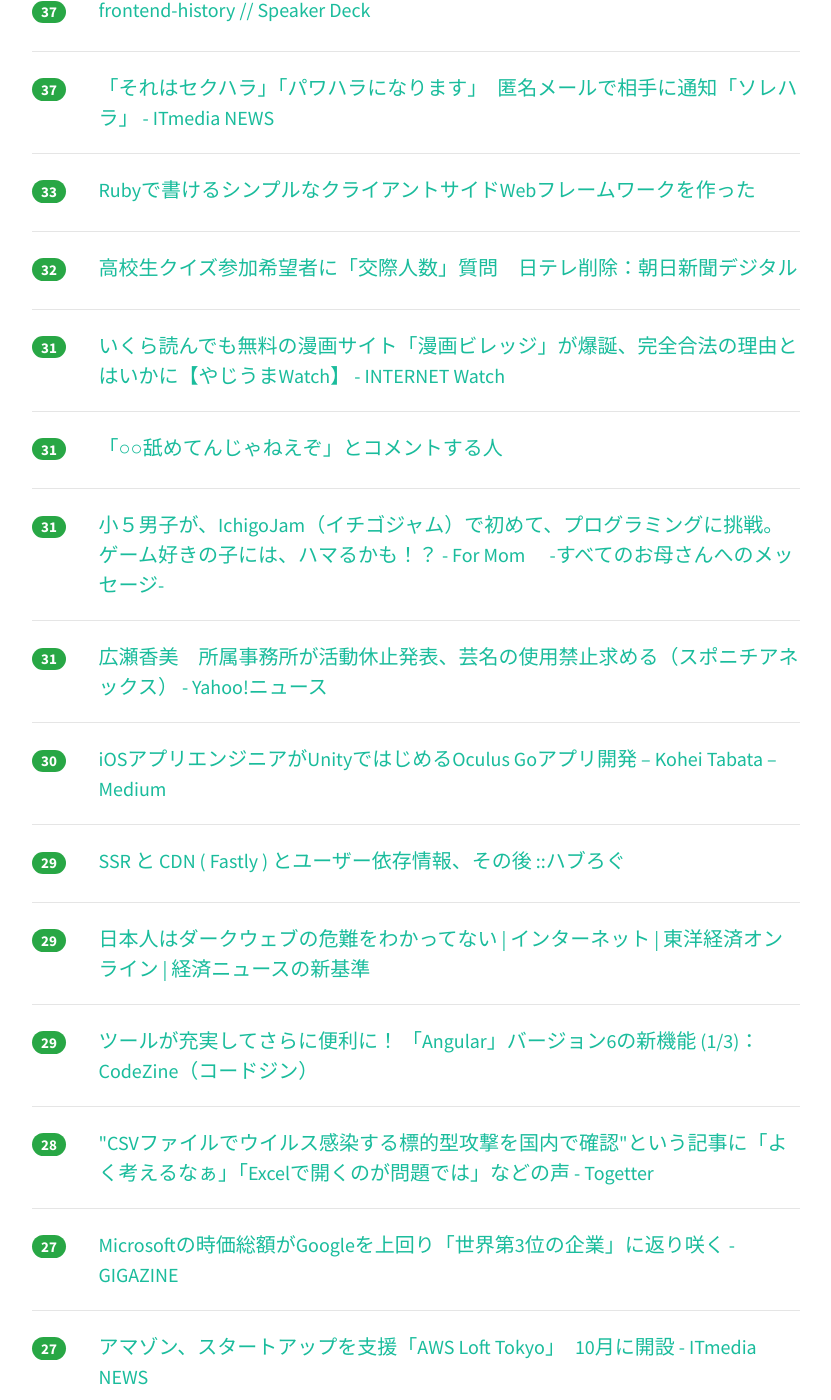
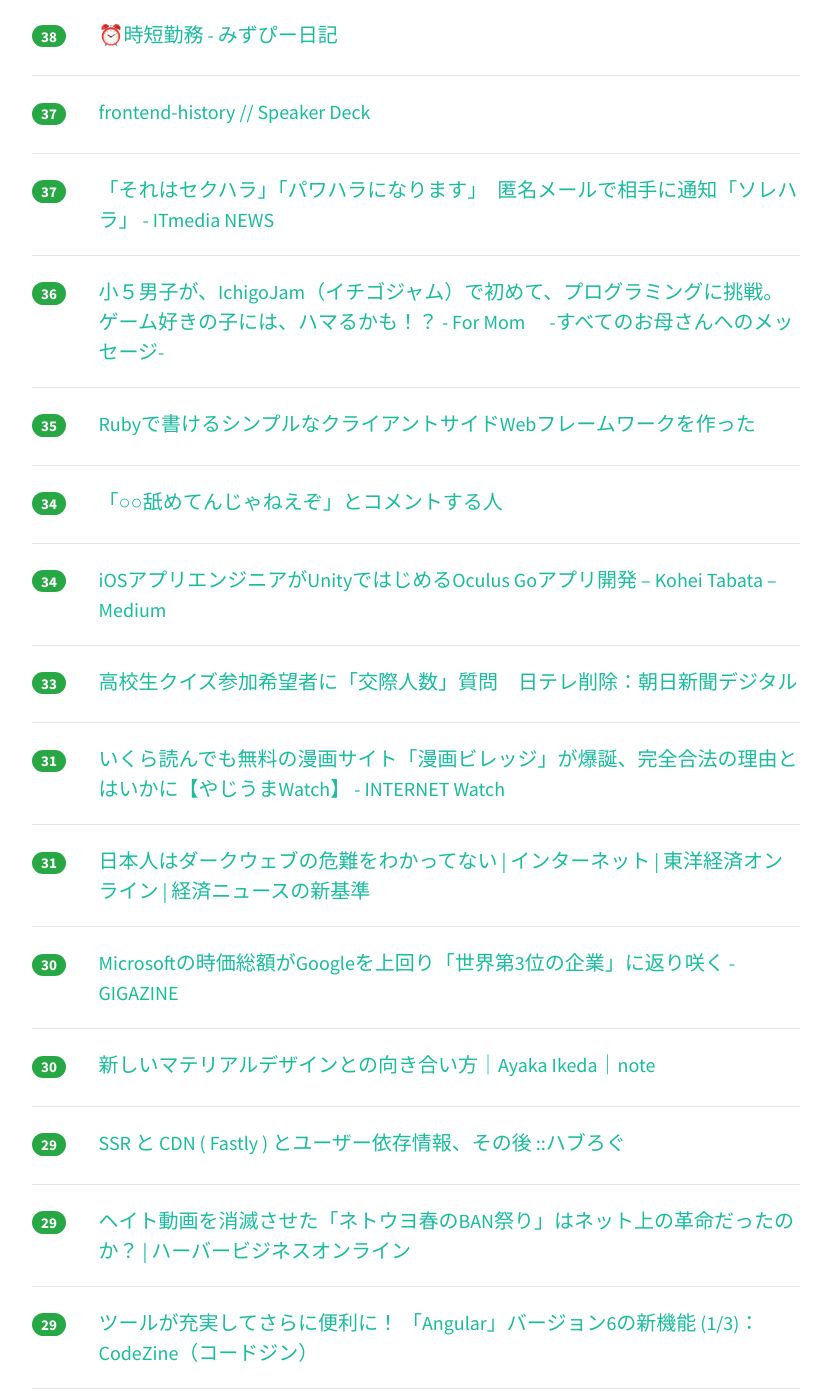
Before and after one commit to yatta47/hatena-matome-site, a Jekyll site: the page built from _posts/2018-05-31-hatena.md, in a window 1280 px wide and 1400 px high, scrolled down 2354 px. Shown: the whole window, without its empty margins (224-1055 px from the left). Built offline with Jekyll 4.4.1, drawn with Linux system fonts in a browser that asks for light colours; nearby versions of some CDN libraries; some of the changed text lies outside the part shown.

Commit message:
Updated 2018-05-31

```diff
--- a/_posts/2018-05-31-hatena.md
+++ b/_posts/2018-05-31-hatena.md
@@ -1,59 +1,74 @@
 ---
 layout: post
 title:  "2018-05-31 はてぶIT"
-date:   2018-05-31 20:01:50
+date:   2018-05-31 21:01:57
 tags: [it-hotentry]
 ---
-50 件のデータあり
+52 件のデータあり
 
 <hr><div class="row">
-<div class="col-1"><span class="badge badge-pill badge-success h2">1285</span></div>
+<div class="col-1"><span class="badge badge-pill badge-success h2">1348</span></div>
 <div class="col-11"><a href='https://amachang.hatenablog.com/entry/we_joined_smartnews' target='_blank'>6 年間の起業を終えて - IT戦記</a></div>
 </div>
 <hr>
 <div class="row">
-<div class="col-1"><span class="badge badge-pill badge-success h2">582</span></div>
+<div class="col-1"><span class="badge badge-pill badge-success h2">616</span></div>
 <div class="col-11"><a href='http://eiki.hatenablog.jp/entry/meteo_fall' target='_blank'>メテオフォール型開発 - 実践ゲーム製作メモ帳2</a></div>
 </div>
 <hr>
 <div class="row">
-<div class="col-1"><span class="badge badge-pill badge-success h2">292</span></div>
+<div class="col-1"><span class="badge badge-pill badge-success h2">378</span></div>
 <div class="col-11"><a href='https://anond.hatelabo.jp/20180529193619' target='_blank'>「個人がアフィリエイトで儲かる時代」の終焉</a></div>
 </div>
 <hr>
 <div class="row">
-<div class="col-1"><span class="badge badge-pill badge-success h2">290</span></div>
+<div class="col-1"><span class="badge badge-pill badge-success h2">343</span></div>
 <div class="col-11"><a href='https://japan.cnet.com/article/35120062/' target='_blank'>PCをクラッシュさせる音響攻撃「ブルーノート」--スピーカから音を流すだけで - CNET Japan</a></div>
 </div>
 <hr>
 <div class="row">
-<div class="col-1"><span class="badge badge-pill badge-success h2">205</span></div>
+<div class="col-1"><span class="badge badge-pill badge-success h2">219</span></div>
 <div class="col-11"><a href='http://twitter.com/yohei_tsushima/status/1001818238194511874' target='_blank'>つしまようへいさんのツイート: "竹中氏、衝撃的な発言。増やす気満々じゃん。 「これ（高度プロフェッショナル制度）を入れていかないと日本経済の明日はないと風に思うんですね。ま</a></div>
 </div>
 <hr>
 <div class="row">
-<div class="col-1"><span class="badge badge-pill badge-success h2">182</span></div>
+<div class="col-1"><span class="badge badge-pill badge-success h2">186</span></div>
 <div class="col-11"><a href='https://amalog.hateblo.jp/entry/kaggle-pandas-tips' target='_blank'>Kaggleで使えるpandasテクニック集 - 天色グラフィティ</a></div>
 </div>
 <hr>
 <div class="row">
-<div class="col-1"><span class="badge badge-pill badge-success h2">126</span></div>
+<div class="col-1"><span class="badge badge-pill badge-success h2">147</span></div>
+<div class="col-11"><a href='https://mattn.kaoriya.net/software/lang/go/20180531104907.htm' target='_blank'>Big Sky :: Go 言語の非同期パターン</a></div>
+</div>
+<hr>
+<div class="row">
+<div class="col-1"><span class="badge badge-pill badge-success h2">131</span></div>
 <div class="col-11"><a href='http://techlife.cookpad.com/entry/2018/05/31/080000' target='_blank'>オフィス・AWS環境をセキュリティ監視するためのログ収集 - クックパッド開発者ブログ</a></div>
 </div>
 <hr>
 <div class="row">
-<div class="col-1"><span class="badge badge-pill badge-success h2">125</span></div>
-<div class="col-11"><a href='https://mattn.kaoriya.net/software/lang/go/20180531104907.htm' target='_blank'>Big Sky :: Go 言語の非同期パターン</a></div>
-</div>
-<hr>
-<div class="row">
-<div class="col-1"><span class="badge badge-pill badge-success h2">101</span></div>
+<div class="col-1"><span class="badge badge-pill badge-success h2">105</span></div>
 <div class="col-11"><a href='https://internet.watch.impress.co.jp/docs/special/1124760.html' target='_blank'>6月11日以降、Google Maps APIによる地図表示が薄暗くなる／エラーになるケースも――「Google Maps Platform」移行でいったい何が変わる？　利用者は、APIキーと課金設定の確認を - INTERNET Watch</a></div>
 </div>
 <hr>
 <div class="row">
-<div class="col-1"><span class="badge badge-pill badge-success h2">59</span></div>
+<div class="col-1"><span class="badge badge-pill badge-success h2">77</span></div>
 <div class="col-11"><a href='https://pc.watch.impress.co.jp/docs/news/1124844.html' target='_blank'>Intel、DDR4スロットに挿せる1枚で512GBの「Optane DC」不揮発性メモリ - PC Watch</a></div>
+</div>
+<hr>
+<div class="row">
+<div class="col-1"><span class="badge badge-pill badge-success h2">57</span></div>
+<div class="col-11"><a href='http://quipper.hatenablog.com/entry/2018/05/31/080000' target='_blank'>プロダクトの「負債」を「機能」と呼び直す 〜A/Bテストを用いた"価値"の定量化〜 - Quipper Product Team Blog</a></div>
+</div>
+<hr>
+<div class="row">
+<div class="col-1"><span class="badge badge-pill badge-success h2">54</span></div>
+<div class="col-11"><a href='http://careerhack.en-japan.com/report/detail/969' target='_blank'>言葉を曖昧に使うの、やめませんか？ ツイッターを使った“言葉の筋トレ”のススメ | CAREER HACK</a></div>
+</div>
+<hr>
+<div class="row">
+<div class="col-1"><span class="badge badge-pill badge-success h2">53</span></div>
+<div class="col-11"><a href='https://headlines.yahoo.co.jp/hl?a=20180531-00000141-spnannex-ent' target='_blank'>広瀬香美　所属事務所が活動休止発表、芸名の使用禁止求める（スポニチアネックス） - Yahoo!ニュース</a></div>
 </div>
 <hr>
 <div class="row">
@@ -62,17 +77,7 @@ tags: [it-hotentry]
 </div>
 <hr>
 <div class="row">
-<div class="col-1"><span class="badge badge-pill badge-success h2">52</span></div>
-<div class="col-11"><a href='http://careerhack.en-japan.com/report/detail/969' target='_blank'>言葉を曖昧に使うの、やめませんか？ ツイッターを使った“言葉の筋トレ”のススメ | CAREER HACK</a></div>
-</div>
-<hr>
-<div class="row">
-<div class="col-1"><span class="badge badge-pill badge-success h2">50</span></div>
-<div class="col-11"><a href='http://quipper.hatenablog.com/entry/2018/05/31/080000' target='_blank'>プロダクトの「負債」を「機能」と呼び直す 〜A/Bテストを用いた"価値"の定量化〜 - Quipper Product Team Blog</a></div>
-</div>
-<hr>
-<div class="row">
-<div class="col-1"><span class="badge badge-pill badge-success h2">47</span></div>
+<div class="col-1"><span class="badge badge-pill badge-success h2">48</span></div>
 <div class="col-11"><a href='https://coliss.com/articles/build-websites/operation/javascript/dom-manipulation-library-nanojs.html' target='_blank'>[JS]0.6kBの超軽量！基本的なDOM操作を実行するためだけに開発されたシンプルなライブラリ -nanoJS | コリス</a></div>
 </div>
 <hr>
@@ -82,13 +87,18 @@ tags: [it-hotentry]
 </div>
 <hr>
 <div class="row">
-<div class="col-1"><span class="badge badge-pill badge-success h2">44</span></div>
-<div class="col-11"><a href='https://medium.com/@terrierscript/8a502220ce48' target='_blank'>株式会社エフコードさんでフロントエンドの話をさせていただきました – terrierscript – Medium</a></div>
+<div class="col-1"><span class="badge badge-pill badge-success h2">45</span></div>
+<div class="col-11"><a href='https://aws.amazon.com/blogs/aws/built-in-authentication-in-alb/' target='_blank'>Simplify Login with Application Load Balancer Built-in Authentication | AWS News Blog</a></div>
 </div>
 <hr>
 <div class="row">
-<div class="col-1"><span class="badge badge-pill badge-success h2">42</span></div>
-<div class="col-11"><a href='https://aws.amazon.com/blogs/aws/built-in-authentication-in-alb/' target='_blank'>Simplify Login with Application Load Balancer Built-in Authentication | AWS News Blog</a></div>
+<div class="col-1"><span class="badge badge-pill badge-success h2">45</span></div>
+<div class="col-11"><a href='https://geek-out.jp/column/entry/2018/05/31/110000' target='_blank'>「デザインと技術をつなぐ」―グッドパッチCTOが考える、デザインとエンジニアリングの関わり方 - GeekOut</a></div>
+</div>
+<hr>
+<div class="row">
+<div class="col-1"><span class="badge badge-pill badge-success h2">44</span></div>
+<div class="col-11"><a href='https://medium.com/@terrierscript/8a502220ce48' target='_blank'>株式会社エフコードさんでフロントエンドの話をさせていただきました – terrierscript – Medium</a></div>
 </div>
 <hr>
 <div class="row">
@@ -102,11 +112,6 @@ tags: [it-hotentry]
 </div>
 <hr>
 <div class="row">
-<div class="col-1"><span class="badge badge-pill badge-success h2">38</span></div>
-<div class="col-11"><a href='https://geek-out.jp/column/entry/2018/05/31/110000' target='_blank'>「デザインと技術をつなぐ」―グッドパッチCTOが考える、デザインとエンジニアリングの関わり方 - GeekOut</a></div>
-</div>
-<hr>
-<div class="row">
 <div class="col-1"><span class="badge badge-pill badge-success h2">37</span></div>
 <div class="col-11"><a href='https://speakerdeck.com/terrierscript/frontend-history' target='_blank'>frontend-history // Speaker Deck</a></div>
 </div>
@@ -117,12 +122,27 @@ tags: [it-hotentry]
 </div>
 <hr>
 <div class="row">
-<div class="col-1"><span class="badge badge-pill badge-success h2">33</span></div>
+<div class="col-1"><span class="badge badge-pill badge-success h2">36</span></div>
+<div class="col-11"><a href='http://for-mom.hatenablog.com/entry/programming' target='_blank'>小５男子が、IchigoJam（イチゴジャム）で初めて、プログラミングに挑戦。ゲーム好きの子には、ハマるかも！？ - For Mom　 -すべてのお母さんへのメッセージ-</a></div>
+</div>
+<hr>
+<div class="row">
+<div class="col-1"><span class="badge badge-pill badge-success h2">35</span></div>
 <div class="col-11"><a href='https://qiita.com/yhara/items/07eeb2c165e35964db76' target='_blank'>Rubyで書けるシンプルなクライアントサイドWebフレームワークを作った</a></div>
 </div>
 <hr>
 <div class="row">
-<div class="col-1"><span class="badge badge-pill badge-success h2">32</span></div>
+<div class="col-1"><span class="badge badge-pill badge-success h2">34</span></div>
+<div class="col-11"><a href='https://anond.hatelabo.jp/20180531105835' target='_blank'>「○○舐めてんじゃねえぞ」とコメントする人</a></div>
+</div>
+<hr>
+<div class="row">
+<div class="col-1"><span class="badge badge-pill badge-success h2">34</span></div>
+<div class="col-11"><a href='https://medium.com/@koheitabata/15394098d68e' target='_blank'>iOSアプリエンジニアがUnityではじめるOculus Goアプリ開発 – Kohei Tabata – Medium</a></div>
+</div>
+<hr>
+<div class="row">
+<div class="col-1"><span class="badge badge-pill badge-success h2">33</span></div>
 <div class="col-11"><a href='https://www.asahi.com/articles/ASL5Z75D9L5ZUCVL029.html' target='_blank'>高校生クイズ参加希望者に「交際人数」質問　日テレ削除：朝日新聞デジタル</a></div>
 </div>
 <hr>
@@ -133,22 +153,17 @@ tags: [it-hotentry]
 <hr>
 <div class="row">
 <div class="col-1"><span class="badge badge-pill badge-success h2">31</span></div>
-<div class="col-11"><a href='https://anond.hatelabo.jp/20180531105835' target='_blank'>「○○舐めてんじゃねえぞ」とコメントする人</a></div>
-</div>
-<hr>
-<div class="row">
-<div class="col-1"><span class="badge badge-pill badge-success h2">31</span></div>
-<div class="col-11"><a href='http://for-mom.hatenablog.com/entry/programming' target='_blank'>小５男子が、IchigoJam（イチゴジャム）で初めて、プログラミングに挑戦。ゲーム好きの子には、ハマるかも！？ - For Mom　 -すべてのお母さんへのメッセージ-</a></div>
-</div>
-<hr>
-<div class="row">
-<div class="col-1"><span class="badge badge-pill badge-success h2">31</span></div>
-<div class="col-11"><a href='https://headlines.yahoo.co.jp/hl?a=20180531-00000141-spnannex-ent' target='_blank'>広瀬香美　所属事務所が活動休止発表、芸名の使用禁止求める（スポニチアネックス） - Yahoo!ニュース</a></div>
+<div class="col-11"><a href='https://toyokeizai.net/articles/-/222841' target='_blank'>日本人はダークウェブの危難をわかってない | インターネット | 東洋経済オンライン | 経済ニュースの新基準</a></div>
 </div>
 <hr>
 <div class="row">
 <div class="col-1"><span class="badge badge-pill badge-success h2">30</span></div>
-<div class="col-11"><a href='https://medium.com/@koheitabata/15394098d68e' target='_blank'>iOSアプリエンジニアがUnityではじめるOculus Goアプリ開発 – Kohei Tabata – Medium</a></div>
+<div class="col-11"><a href='https://gigazine.net/news/20180531-microsoft-passes-alphabet/' target='_blank'>Microsoftの時価総額がGoogleを上回り「世界第3位の企業」に返り咲く - GIGAZINE</a></div>
+</div>
+<hr>
+<div class="row">
+<div class="col-1"><span class="badge badge-pill badge-success h2">30</span></div>
+<div class="col-11"><a href='https://note.mu/ikechamu/n/n5d1cc06e187f' target='_blank'>新しいマテリアルデザインとの向き合い方｜Ayaka Ikeda｜note</a></div>
 </div>
 <hr>
 <div class="row">
@@ -158,7 +173,7 @@ tags: [it-hotentry]
 <hr>
 <div class="row">
 <div class="col-1"><span class="badge badge-pill badge-success h2">29</span></div>
-<div class="col-11"><a href='https://toyokeizai.net/articles/-/222841' target='_blank'>日本人はダークウェブの危難をわかってない | インターネット | 東洋経済オンライン | 経済ニュースの新基準</a></div>
+<div class="col-11"><a href='https://hbol.jp/167028' target='_blank'>ヘイト動画を消滅させた「ネトウヨ春のBAN祭り」はネット上の革命だったのか？ | ハーバービジネスオンライン</a></div>
 </div>
 <hr>
 <div class="row">
@@ -173,11 +188,6 @@ tags: [it-hotentry]
 <hr>
 <div class="row">
 <div class="col-1"><span class="badge badge-pill badge-success h2">27</span></div>
-<div class="col-11"><a href='https://gigazine.net/news/20180531-microsoft-passes-alphabet/' target='_blank'>Microsoftの時価総額がGoogleを上回り「世界第3位の企業」に返り咲く - GIGAZINE</a></div>
-</div>
-<hr>
-<div class="row">
-<div class="col-1"><span class="badge badge-pill badge-success h2">27</span></div>
 <div class="col-11"><a href='http://www.itmedia.co.jp/news/articles/1805/30/news087.html' target='_blank'>アマゾン、スタートアップを支援「AWS Loft Tokyo」　10月に開設 - ITmedia NEWS</a></div>
 </div>
 <hr>
@@ -188,12 +198,17 @@ tags: [it-hotentry]
 <hr>
 <div class="row">
 <div class="col-1"><span class="badge badge-pill badge-success h2">27</span></div>
+<div class="col-11"><a href='https://togetter.com/li/1232470' target='_blank'>「折角なので資料写真としてダウンロード販売します」実家が全焼した漫画家の逞しすぎる行動 - Togetter</a></div>
+</div>
+<hr>
+<div class="row">
+<div class="col-1"><span class="badge badge-pill badge-success h2">27</span></div>
 <div class="col-11"><a href='https://seleck.cc/1220' target='_blank'>マネジメントは「役割」。CTO・VPoE・VPoPが3頭分立する、Gunosyのエンジニア組織 | SELECK</a></div>
 </div>
 <hr>
 <div class="row">
-<div class="col-1"><span class="badge badge-pill badge-success h2">26</span></div>
-<div class="col-11"><a href='https://hbol.jp/167028' target='_blank'>ヘイト動画を消滅させた「ネトウヨ春のBAN祭り」はネット上の革命だったのか？ | ハーバービジネスオンライン</a></div>
+<div class="col-1"><span class="badge badge-pill badge-success h2">25</span></div>
+<div class="col-11"><a href='https://this.kiji.is/374792241191486561' target='_blank'>監視カメラ９０台がハッキング被害　北海道から沖縄まで　ＩｏＴセキュリティー「穴だらけ」 - 共同通信</a></div>
 </div>
 <hr>
 <div class="row">
@@ -202,27 +217,17 @@ tags: [it-hotentry]
 </div>
 <hr>
 <div class="row">
-<div class="col-1"><span class="badge badge-pill badge-success h2">24</span></div>
-<div class="col-11"><a href='https://togetter.com/li/1232470' target='_blank'>「折角なので資料写真としてダウンロード販売します」実家が全焼した漫画家の逞しすぎる行動 - Togetter</a></div>
-</div>
-<hr>
-<div class="row">
-<div class="col-1"><span class="badge badge-pill badge-success h2">24</span></div>
-<div class="col-11"><a href='https://note.mu/ikechamu/n/n5d1cc06e187f' target='_blank'>新しいマテリアルデザインとの向き合い方｜Ayaka Ikeda｜note</a></div>
-</div>
-<hr>
-<div class="row">
 <div class="col-1"><span class="badge badge-pill badge-success h2">23</span></div>
 <div class="col-11"><a href='https://bloggingfrom.tv/wp/2018/05/31/15650' target='_blank'>【大訂正】パスワード使い回しをせずリンクもクリックしていなければmixiスパムは大丈夫のようです - カイ士伝</a></div>
 </div>
 <hr>
 <div class="row">
-<div class="col-1"><span class="badge badge-pill badge-success h2">22</span></div>
+<div class="col-1"><span class="badge badge-pill badge-success h2">23</span></div>
 <div class="col-11"><a href='http://deeplearning.hateblo.jp/entry/2018/04/05/162438' target='_blank'>GoodfellowさんのGANのオススメ論文10選まとめ (2018/02) - ディープラーニング東京</a></div>
 </div>
 <hr>
 <div class="row">
-<div class="col-1"><span class="badge badge-pill badge-success h2">21</span></div>
+<div class="col-1"><span class="badge badge-pill badge-success h2">23</span></div>
 <div class="col-11"><a href='https://media.startup-db.com/2018-05-31/interview/smartnews/' target='_blank'>若者は規模の大小によらずテック企業を目指せ、スマートニュース共同創業者の鈴木健氏 | STARTUP DB MEDIA | 日々進化する、成長産業領域に特化した情報プラットフォーム</a></div>
 </div>
 <hr>
@@ -238,7 +243,7 @@ tags: [it-hotentry]
 <hr>
 <div class="row">
 <div class="col-1"><span class="badge badge-pill badge-success h2">19</span></div>
-<div class="col-11"><a href='https://this.kiji.is/374792241191486561' target='_blank'>監視カメラ９０台がハッキング被害　北海道から沖縄まで　ＩｏＴセキュリティー「穴だらけ」 - 共同通信</a></div>
+<div class="col-11"><a href='http://tech.medpeer.co.jp/entry/2018/05/31/140955' target='_blank'>RubyKaigi2018の速報！！ - メドピア開発者ブログ</a></div>
 </div>
 <hr>
 <div class="row">
@@ -252,7 +257,12 @@ tags: [it-hotentry]
 </div>
 <hr>
 <div class="row">
-<div class="col-1"><span class="badge badge-pill badge-success h2">17</span></div>
-<div class="col-11"><a href='http://tech.medpeer.co.jp/entry/2018/05/31/140955' target='_blank'>RubyKaigi2018の速報！！ - メドピア開発者ブログ</a></div>
+<div class="col-1"><span class="badge badge-pill badge-success h2">15</span></div>
+<div class="col-11"><a href='https://japan.cnet.com/article/35119990/' target='_blank'>「ぼくドラえもんです」--LINE、スマートスピーカのコラボモデルを6月1日に発売 - CNET Japan</a></div>
 </div>
 <hr>
+<div class="row">
+<div class="col-1"><span class="badge badge-pill badge-success h2">14</span></div>
+<div class="col-11"><a href='http://panora.tokyo/63380/' target='_blank'>【速報】キズナアイも参加！ Activ8、VTuber応援プロジェクト「upd8」開始 – PANORA</a></div>
+</div>
+<hr>
```
